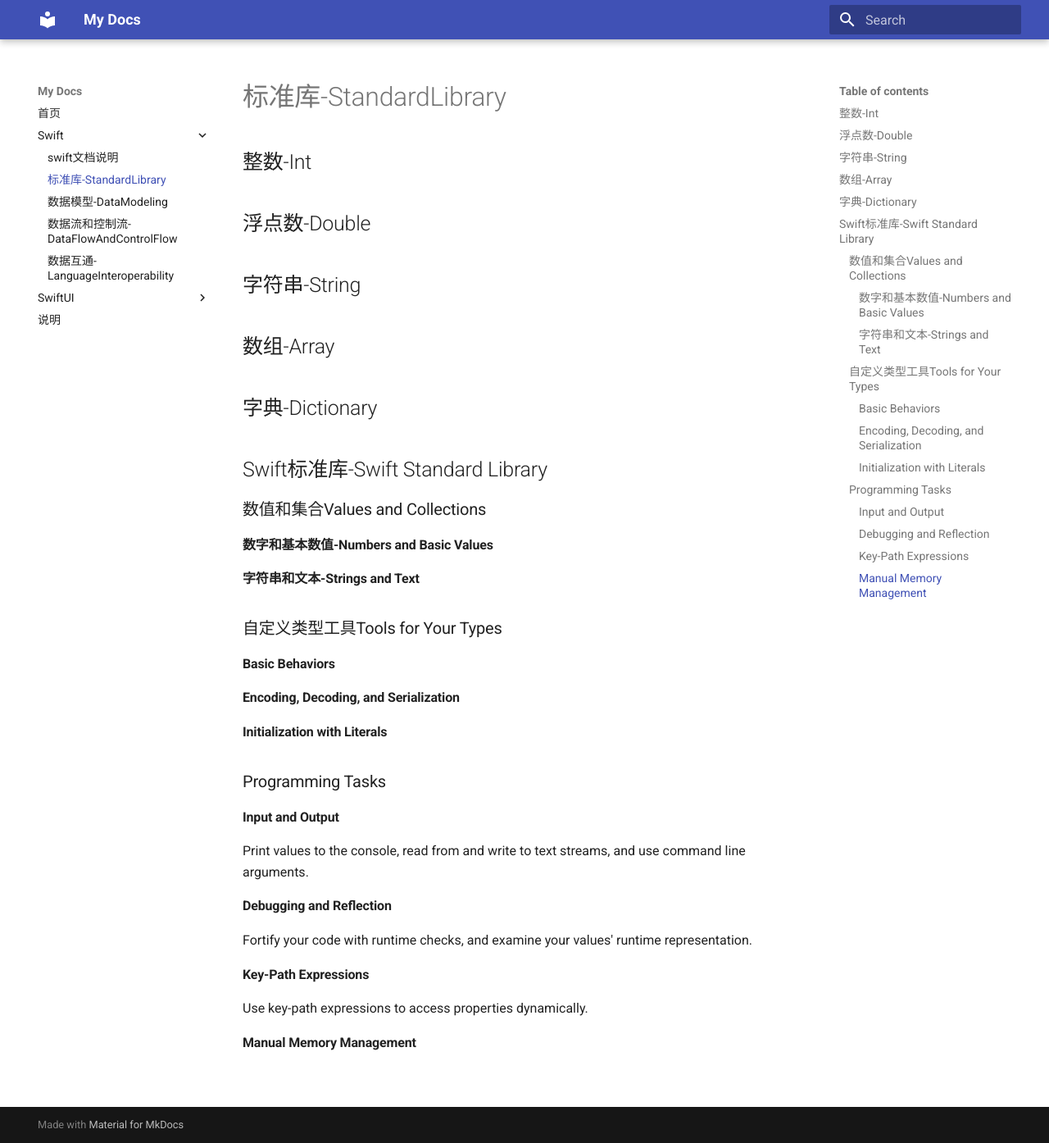
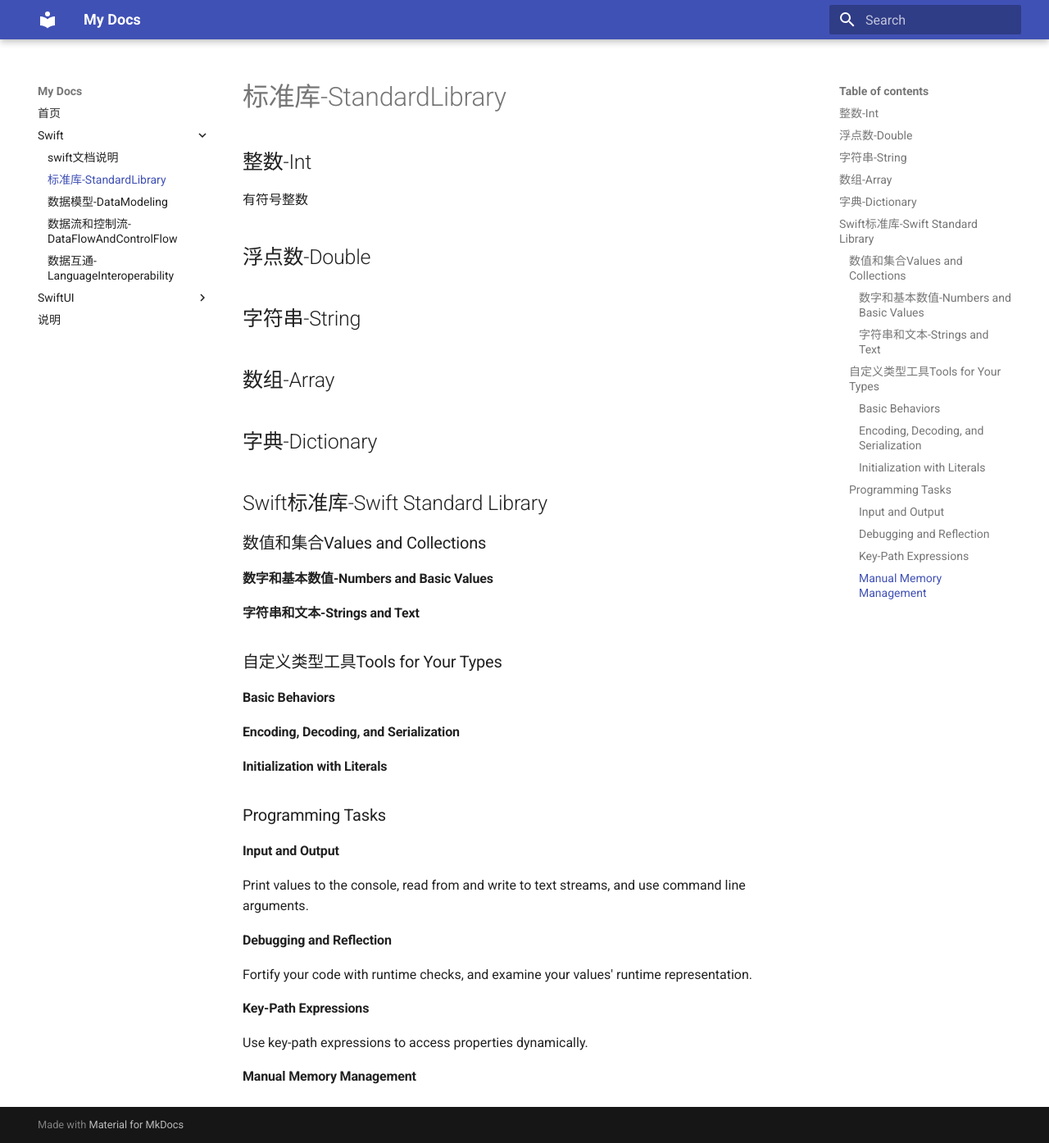
Before and after one commit to echosun1996/apple-docs, an MkDocs documentation site: the page built from docs/Swift/StandardLibrary.md, in a window 1280 px wide and 1394 px high. Shown: the whole window at 82% size. Built offline with MkDocs 1.6.1 and Material for MkDocs 9.7.7, drawn with Linux system fonts in a browser that asks for light colours.

Commit message:
Auto commit by script at [Thu Dec 17 09:00:00 CST 2020].

```diff
--- a/docs/Swift/StandardLibrary.md
+++ b/docs/Swift/StandardLibrary.md
@@ -1,5 +1,6 @@
 # 标准库-StandardLibrary
 ## 整数-Int
+有符号整数
 
 ## 浮点数-Double
 
```
Also changed, not shown: 2 other files.
